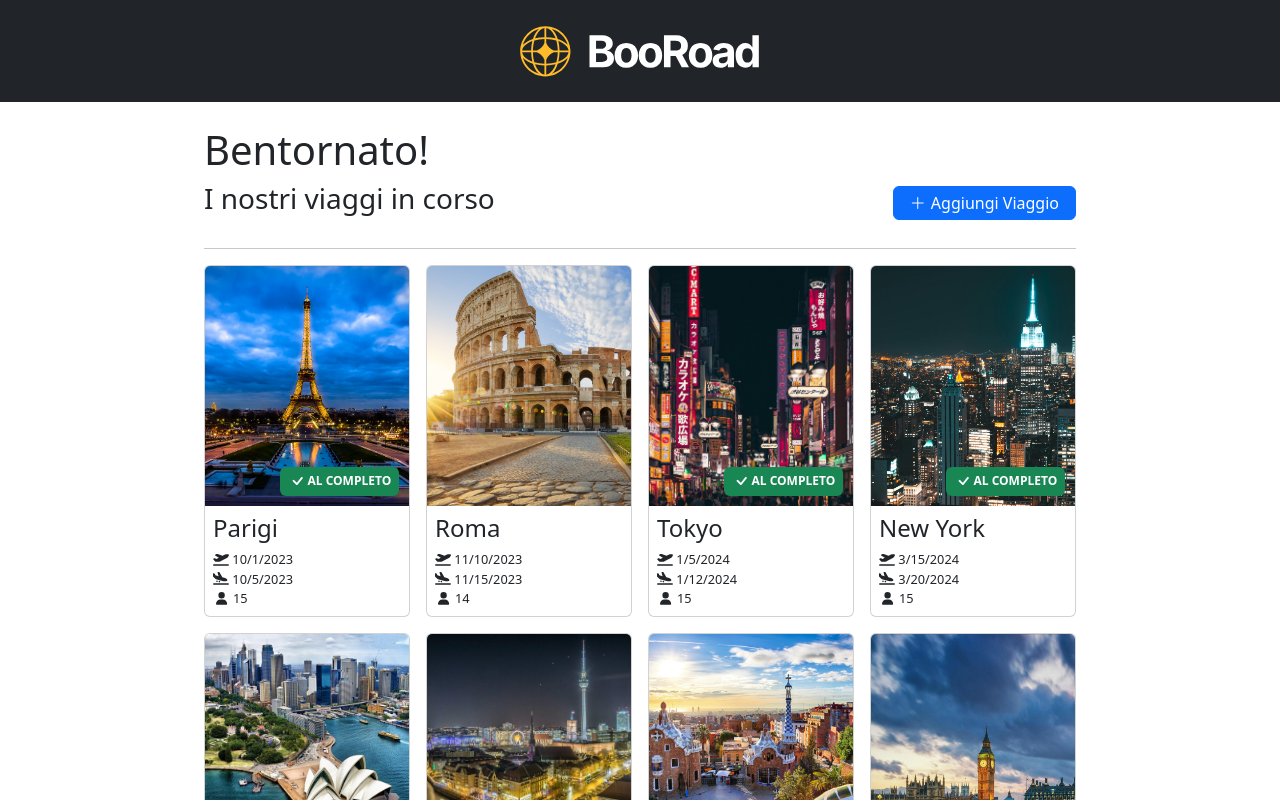
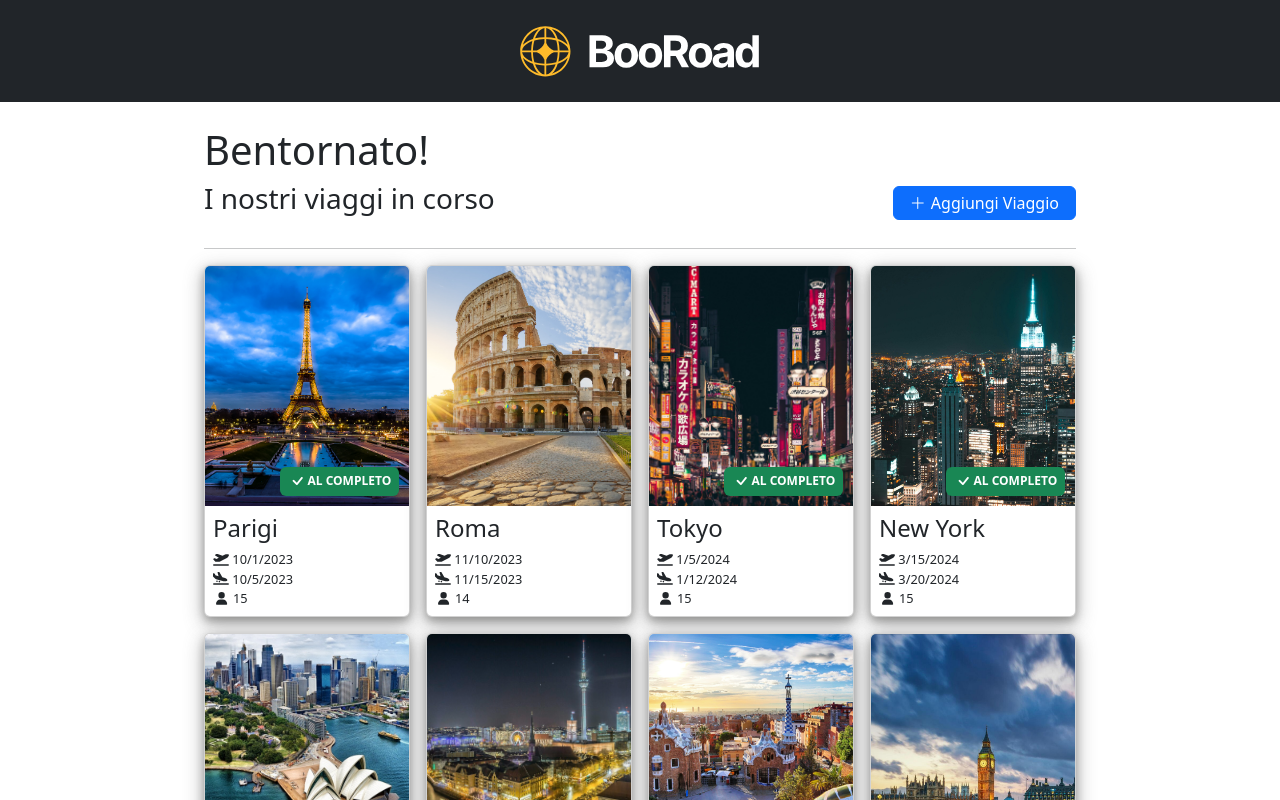
Before and after one commit to Leonardo-Mocchi/sst3-gruppo-4, a React (Vite) app: page / in a window 1280 px wide. Shown: the top 800 px of the page. Built offline with nearby package versions, Linux system fonts and the light colour scheme.

Commit message:
Refactor card styles to enhance visual effects with improved box-shadow and transition on hover

```diff
--- a/src/index.css
+++ b/src/index.css
@@ -60,6 +60,9 @@ main {
 }
 
 .card {
+  box-shadow: 0 4px 8px 0 rgba(109, 109, 108, 0.541), 0 6px 20px 0 rgba(92, 92, 92, 0.473);
+  transition: transform 0.3s ease-in-out;
+
   img {
     width: 100%;
     height: 15rem;
@@ -77,6 +80,11 @@ main {
       opacity: 0.8;
     }
   }
+
+}
+
+.card:hover {
+  transform: scale(1.05);
 }
 
 .nav-link {
```
